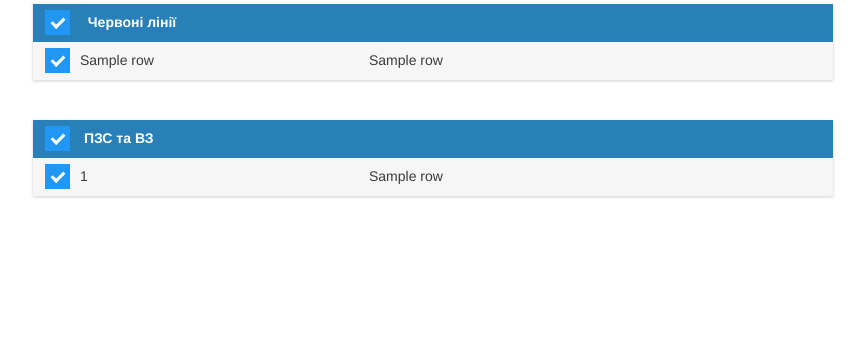
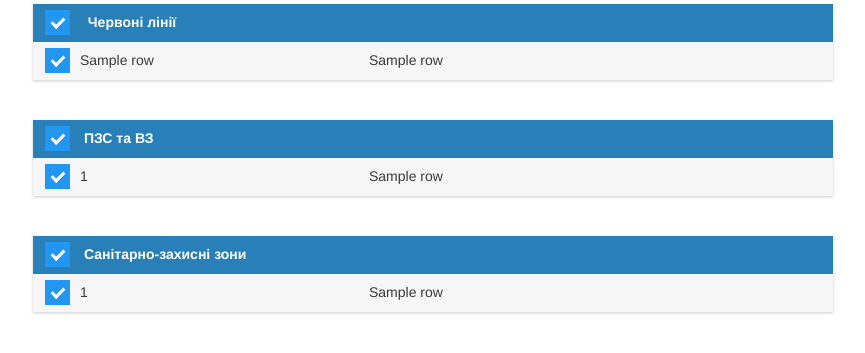
Before and after one commit to Oleg-Vlasenko/wab-widgets, a Python web app: template service/appl/templates/parcel_geom.html in a window 1280 px wide. Shown: the part 233-586 px from the top of the page, without its empty margins (207-1072 px from the left). Run offline with Jinja, Linux system fonts and the light colour scheme; the template is opened without the code that fills it: most values are stand-ins (such as "Sample title", 1, 10 or a date in 2020); some libraries are stand-ins or nearby versions.

Commit message:
homework

```diff
--- a/service/appl/templates/parcel_geom.html
+++ b/service/appl/templates/parcel_geom.html
@@ -306,7 +306,7 @@ body {
       <div class="cell cell1">
         <label class="container">&nbsp;
             Червоні лінії
-            <input id="red_lines-checkbox" type="checkbox" checked="checked" _rltype="{{ parceldata['rl_type'] }}" _rlhdr="{{ parceldata['rl_text'] }}"><span class="checkmark header-checkmark"></span>
+            <input id="red_lines-checkbox" type="checkbox" checked="checked" _rltype="{{ parceldata['rl_type'] }}" _prnhdr="{{ parceldata['rl_text'] }}"><span class="checkmark header-checkmark"></span>
         </label>
       </div>
       <div class="cell cell2">
@@ -334,7 +334,7 @@ body {
     <div class="row header blue">
       <div class="cell cell1">
         <label class="container">&nbsp;ПЗС та ВЗ
-            <input id="pzsvs-checkbox" type="checkbox" checked="checked" _rlhdr="{{ parceldata['pzsvs_text'] }}"><span class="checkmark header-checkmark"></span>
+            <input id="pzsvs-checkbox" type="checkbox" checked="checked" _prnhdr="{{ parceldata['pzsvs_text'] }}"><span class="checkmark header-checkmark"></span>
         </label>
       </div>
       <div class="cell cell2">
@@ -354,6 +354,89 @@ body {
     </div>
     {% endfor %}
   </div>
+  {% endif %}
+
+  {% if parceldata['prot_text'] != ' - '  %}
+  <div class="table">
+
+    <div class="row header blue">
+      <div class="cell cell1">
+        <label class="container">&nbsp;Санітарно-захисні зони
+            <input id="prot-checkbox" type="checkbox" checked="checked" _prnhdr="{{ parceldata['prot_text'] }}"><span class="checkmark header-checkmark"></span>
+        </label>
+      </div>
+      <div class="cell cell2">
+      </div>
+    </div>
+
+    {% for row in parceldata['prot'] %}
+    <div class="row data-row">
+      <div class="cell cell1" data-title="id">
+        <label class="container">{{ row[0] }}
+            <input type="checkbox" checked="checked" class="prot-strings" _prnstr="{{ row[1] }}"><span class="checkmark"></span>
+        </label>
+      </div>
+      <div class="cell" data-title="data">
+        {{ row[1] }}
+      </div>
+    </div>
+    {% endfor %}
+  </div>
+  {% endif %}
+
+  {% if parceldata['brd'][0] or parceldata['brd'][1] or parceldata['brd'][2] %}
+  <div class="table">
+
+    <div class="row header blue">
+      <div class="cell">
+        <label class="container">&nbsp;
+            Інші межі
+            <input id="brd-checkbox" type="checkbox" checked="checked"><span class="checkmark header-checkmark"></span>
+        </label>
+      </div>
+      <div class="cell cell2">
+      </div>
+    </div>
+
+    {% if parceldata['brd'][0] %}
+    <div class="row data-row">
+      <div class="cell" data-title="id">
+        <label class="container">&nbsp;
+            Межі лісового господарства
+            <input id="brd1" type="checkbox" checked="checked" _prnstr="{{ parceldata['brd_text1'] }}"><span class="checkmark"></span>
+        </label>
+      </div>
+      <div class="cell" data-title="data">
+      </div>
+    </div>
+    {% endif %}
+
+    {% if parceldata['brd'][1] %}
+    <div class="row data-row">
+      <div class="cell" data-title="id">
+        <label class="container">&nbsp;
+            Території, що не підлягають забудові
+            <input id="brd2" type="checkbox" checked="checked" _prnstr="{{ parceldata['brd_text2'] }}"><span class="checkmark"></span>
+        </label>
+      </div>
+      <div class="cell" data-title="data">
+      </div>
+    </div>
+    {% endif %}
+
+    {% if parceldata['brd'][2] %}
+    <div class="row data-row">
+      <div class="cell" data-title="id">
+        <label class="container">&nbsp;
+            Об’єкти зеленого господарства
+            <input id="brd3" type="checkbox" checked="checked" _prnstr="{{ parceldata['brd_text3'] }}"><span class="checkmark"></span>
+        </label>
+      </div>
+      <div class="cell" data-title="data">
+      </div>
+    </div>
+    {% endif %}
+
   {% endif %}
 
 </div>
@@ -387,6 +470,14 @@ $('#pzsvs-checkbox').change(function() {
     $(this).parents('.table').find('.data-row').toggle()
 });
 
+$('#prot-checkbox').change(function() {
+    $(this).parents('.table').find('.data-row').toggle()
+});
+
+$('#brd-checkbox').change(function() {
+    $(this).parents('.table').find('.data-row').toggle()
+});
+
 function postpopup() {
     if ($('#zoning-checkbox:checked').length > 0) {
         var zng_text = '';
@@ -403,7 +494,7 @@ function postpopup() {
 
     if ($('#red_lines-checkbox:checked').length > 0) {
         var rl_type = $('#red_lines-checkbox').attr('_rltype');
-        var rl_text = $('#red_lines-checkbox').attr('_rlhdr');
+        var rl_text = $('#red_lines-checkbox').attr('_prnhdr');
         if (parseInt(rl_type) < 3) {
             $('.rl-strings-'+rl_type+':checked').each(function() {
                 rl_text = rl_text + $(this).attr('_prnstr')+'; ';
@@ -448,14 +539,57 @@ function postpopup() {
 
 
     if ($('#pzsvs-checkbox:checked').length > 0) {
-        var pzsvs_text = $('#pzsvs-checkbox').attr('_rlhdr');
+        var pzsvs_text = $('#pzsvs-checkbox').attr('_prnhdr');
         $('.pzsvs-strings:checked').each(function() {
             pzsvs_text = pzsvs_text + $(this).attr('_prnstr')+'; ';
         });
         window.pzsvs_text = pzsvs_text;
     }
     else {
-        window.pzsvs_text = '';
+        window.pzsvs_text = ' - ';
+    }
+
+    if ($('#prot-checkbox:checked').length > 0) {
+        var prot_text = $('#prot-checkbox').attr('_prnhdr');
+        $('.prot-strings:checked').each(function() {
+            prot_text = prot_text + $(this).attr('_prnstr')+'; ';
+        });
+        window.prot_text = prot_text;
+    }
+    else {
+        window.prot_text = ' - ';
+    }
+
+    if ($('#brd-checkbox:checked').length > 0) {
+        var brd_text = $('#brd1:checked').attr('_prnstr');
+        if (brd_text) {
+            window.brd1_text = brd_text;
+        }
+        else {
+            window.brd1_text = ' - ';
+        }
+
+        var brd_text = $('#brd2:checked').attr('_prnstr');
+        if (brd_text) {
+            window.brd2_text = brd_text;
+        }
+        else {
+            window.brd2_text = ' - ';
+        }
+
+        var brd_text = $('#brd3:checked').attr('_prnstr');
+        if (brd_text) {
+            window.brd3_text = brd_text;
+        }
+        else {
+            window.brd3_text = ' - ';
+        }
+
+    }
+    else {
+        window.brd1_text = ' - ';
+        window.brd2_text = ' - ';
+        window.brd3_text = ' - ';
     }
 
 
```
Also changed, not shown: service/appl/routes.py (+69 -7 lines), service/appl/templates/static/printform.html (+30 -7 lines).
